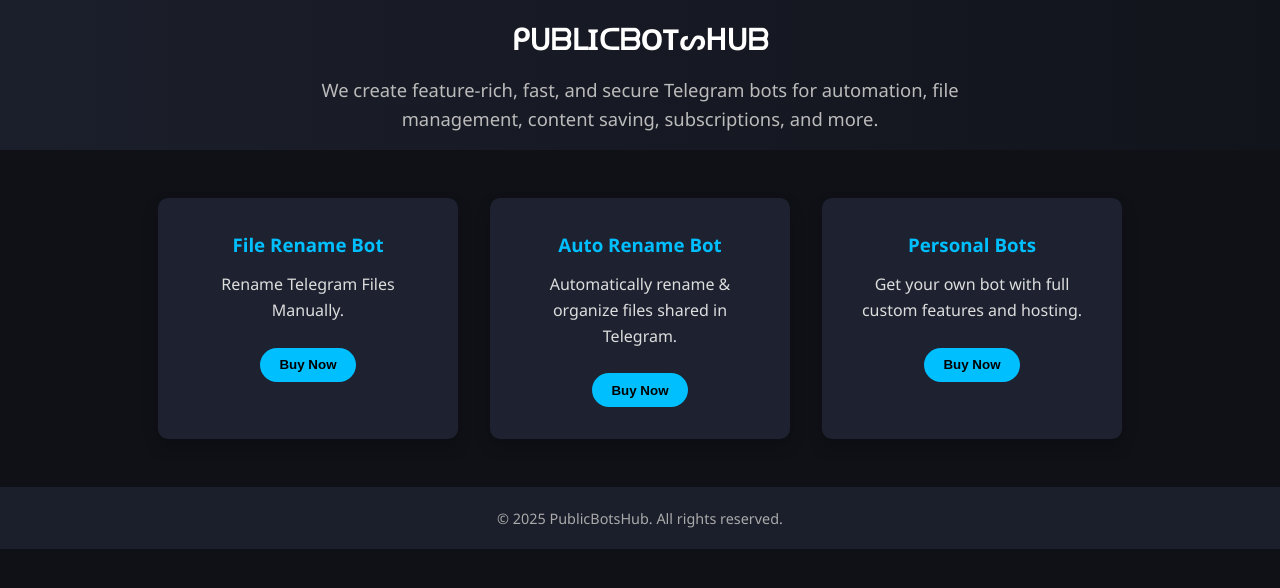
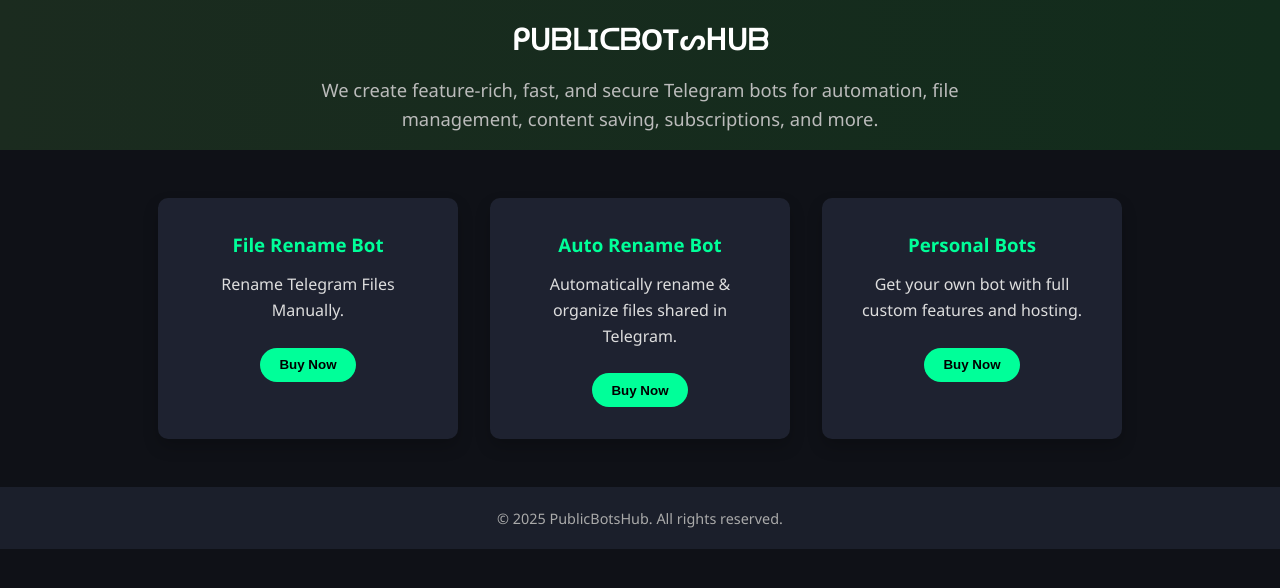
Before and after one commit to rehan-raxa/site, a Python web app: template templates/index.html in a window 1280 px wide. Shown: the part 48-636 px from the top of the page. Run offline with Jinja, Linux system fonts and the light colour scheme; the template is opened without the code that fills it, so the values that code supplies are empty.

Commit message:
Update style.css

```diff
--- a/static/style.css
+++ b/static/style.css
@@ -36,14 +36,14 @@ header {
   transition: color 0.3s ease;
 }
 .nav-links li a:hover {
-  color: #00bfff;
+  color: #00ff99; /* green hover */
 }
 
 /* Hero Section */
 .hero {
   text-align: center;
   padding: 1rem 0.4rem;
-  background: linear-gradient(to right, #1b1f2b, #12141c);
+  background: linear-gradient(to right, #1b2b1f, #122c1c); /* greenish gradient */
 }
 .hero h1 {
   font-size: 1.8rem;
@@ -79,7 +79,7 @@ header {
   transform: translateY(-5px);
 }
 .card h3 {
-  color: #00bfff;
+  color: #00ff99; /* green title */
   margin-bottom: 0.8rem;
 }
 .card p {
@@ -88,7 +88,7 @@ header {
 }
 .card button {
   padding: 0.6rem 1.2rem;
-  background-color: #00bfff;
+  background-color: #00ff99; /* green button */
   color: #000;
   border: none;
   border-radius: 25px;
@@ -97,7 +97,7 @@ header {
   transition: background-color 0.3s ease;
 }
 .card button:hover {
-  background-color: #0099cc;
+  background-color: #00cc77; /* darker green on hover */
 }
 
 /* Footer */
```
